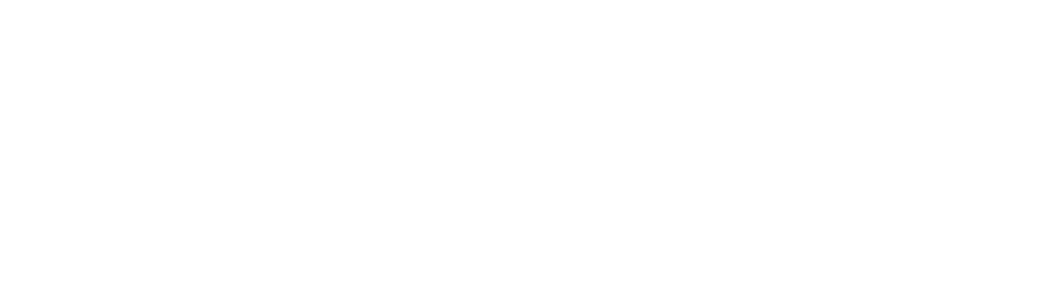
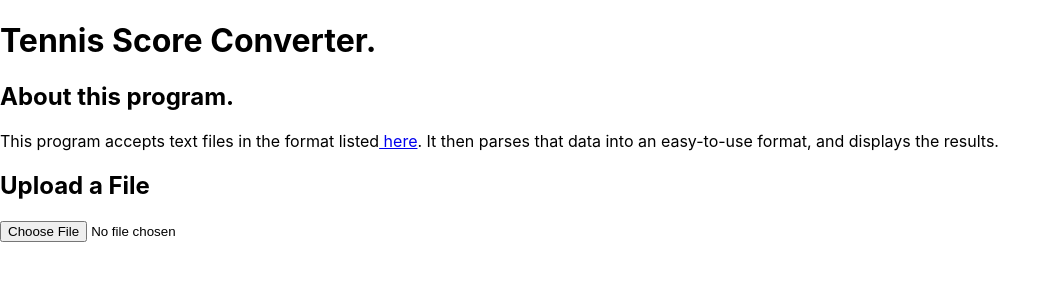
Before and after one commit to swagathaur/TennisScoreChecker, a React (Create React App) app in the folder TennisScoreChecker/: page / in a window 1280 px wide. Shown: the top 300 px of the page, without its empty margins (0-1057 px from the left). Built offline with nearby package versions, Linux system fonts and the light colour scheme.

Commit message:
-Started making base app and base of file data converter

```diff
--- a/TennisScoreChecker/src/App.js
+++ b/TennisScoreChecker/src/App.js
@@ -1,11 +1,66 @@
-import React, { useState } from 'react';
+import React, { Component } from 'react';
+import ConvertTextfileToMatchdata from './types/ConvertTextfileToMatchdata';
+import TennisScoreForm from './TennisScoreForm'
+import MatchData from './types/MatchData'
 
-const App = () => {
+class App extends Component {
 
-  return (
-    <div>
-    </div>
-  );
-};
+  state = {
+    // Initially, no file is selected
+    selectedFile: null,
+    selectedFileIsValid: false
+  };
+
+  //Change state when file selected
+  onFileChange = event => {
+    this.setState({ selectedFile: event.target.files[0] });
+  };
+
+  //Content to display after file change
+  fileData = () => {
+    if (this.state.selectedFile) {
+      const matchData = ConvertTextfileToMatchdata(this.state.selectedFile);
+
+      let output;
+      if ((typeof matchData === "string")) {
+        output = <h3>{matchData}</h3>
+      }
+      else if ((matchData.type === MatchData)) {
+        output = <TennisScoreForm playerX={matchData.playerX}
+          playerY={matchData.playerY}
+          winner={matchData.winner}
+          totalSets={matchData.totalSets}
+          />
+      }
+      return (
+        <div>
+          <h2>File Details:</h2>
+          <p>File Name: {this.state.selectedFile.name}</p>
+          {output}
+        </div>
+      );
+    }
+  };
+
+  render() {
+    return (
+
+      <div>
+        <h1>Tennis Score Converter.</h1>
+        <h2>About this program.</h2>
+        <p>
+          This program accepts text files in the format listed
+          <a href='https://github.com/swagathaur/TennistScoreChecker'> here</a>
+          . It then parses that data into an easy-to-use format, and displays the results.
+          </p>
+        <h2>Upload a File</h2>
+        <div>
+          <input type="file" onChange={this.onFileChange} />
+        </div>
+        {this.fileData()}
+      </div>
+    );
+  }
+}
 
 export default App;
--- /dev/null
+++ b/TennisScoreChecker/src/types/ConvertTextfileToMatchdata.ts
@@ -0,0 +1,10 @@
+import { MatchData } from "./MatchData";
+
+//Convert the input file into MatchData, and return error messages if it fails.
+function ConvertTextfileToMatchdata(file : any) : any {
+    let data = new MatchData()
+
+    return "Conversion not implemented";
+}
+
+export default ConvertTextfileToMatchdata;
--- a/TennisScoreChecker/src/types/MatchData.ts
+++ b/TennisScoreChecker/src/types/MatchData.ts
@@ -15,3 +15,5 @@ export class MatchData {
         return this.playerX.sets > this.playerY.sets ? this.playerX : this.playerY;
     }
 }
+
+ export default MatchData;
```
Also changed, not shown: 1 other file (tests, documents, lock files or other folders).
